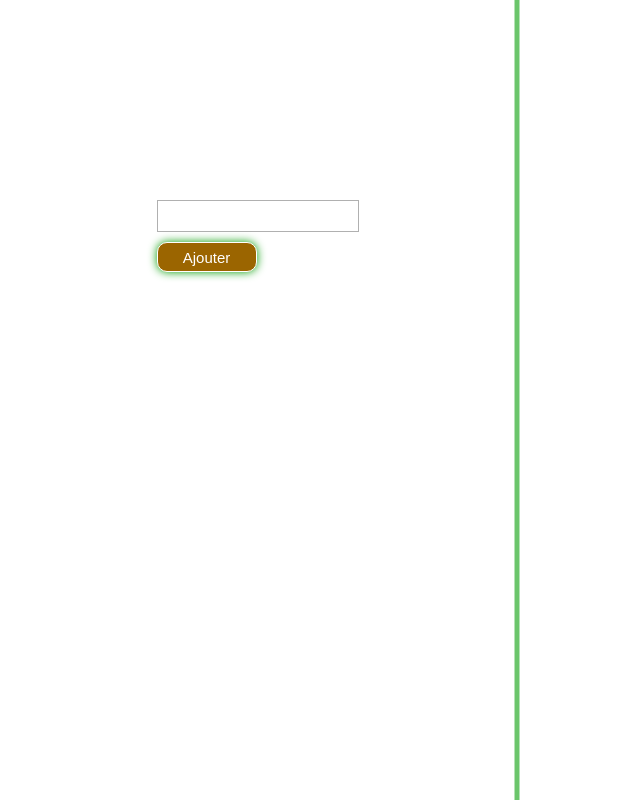
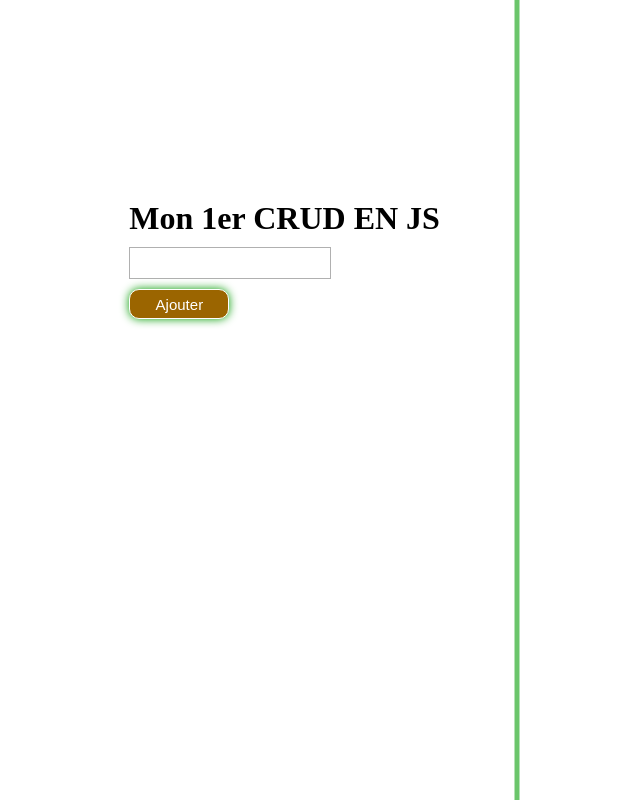
Before and after one commit to anjelyciah/TodolistJavascript, a plain HTML site: page index.html in a window 1280 px wide. Shown: the whole page, without its empty margins (123-763 px from the left). Drawn offline with Linux system fonts and the light colour scheme.

```diff
--- a/index.html
+++ b/index.html
@@ -3,7 +3,7 @@
 <head>
     <meta charset="UTF-8">
     <meta name="viewport" content="width=., initial-scale=1.0">
-    <title>Document</title>
+    <title>crud</title>
     <link rel="stylesheet" href="index.css">
 </head>
 
@@ -11,6 +11,7 @@
     <div class="contenu">
         <div class="container">
 
+            <h1>Mon 1er CRUD EN JS</h1>
             <input type="text" class="input">
             <button type="button" class="btn-add">Ajouter</button>
 
```
